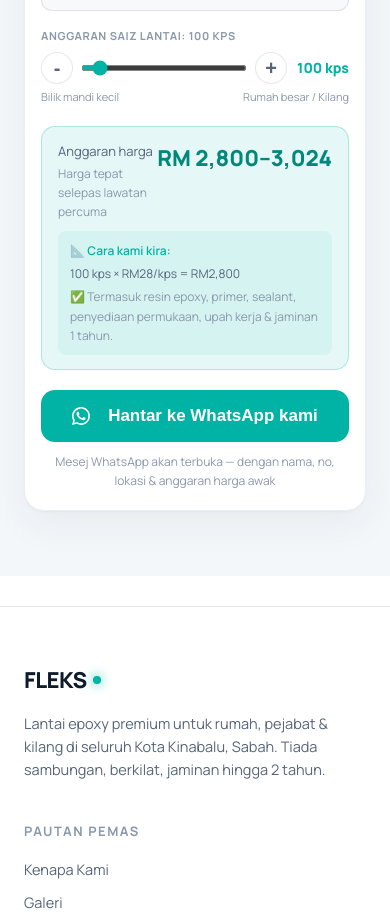
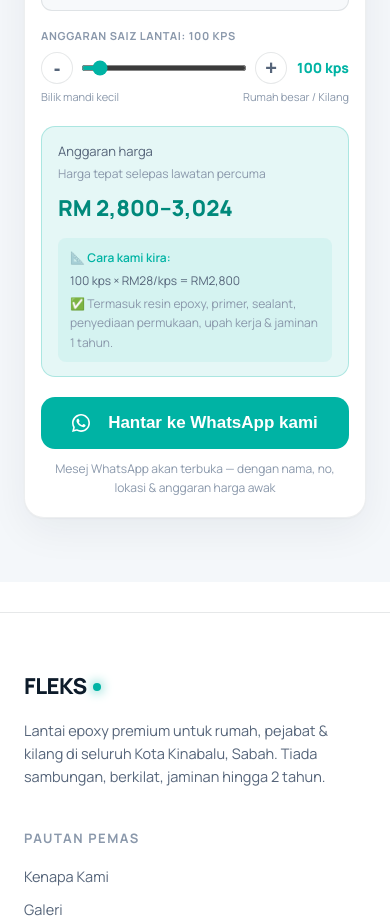
Before and after one commit to eddypoch88/fleks-epoxy-website, a Next.js app: page / in a window 390 px wide. Shown: the part 8280-9203 px from the top of the page. Built offline with nearby package versions, Linux system fonts and the light colour scheme; some icons are missing.

Commit message:
fix: stack price-est label/desc above big price so mobile & desktop match cleanly

```diff
--- a/src/components/BookingForm.jsx
+++ b/src/components/BookingForm.jsx
@@ -187,13 +187,11 @@ export default function BookingForm() {
                     <span>{t("booking.sizeS1")}</span><span>{t("booking.sizeS2")}</span>
                   </div>
                 </div>
-                <div className="price-est" style={{ flexDirection: "column", gap: "10px" }}>
-                  <div style={{ display: "flex", justifyContent: "space-between", alignItems: "flex-start" }}>
-                    <div>
-                      <div className="pe-label">{t("booking.priceLabel")}</div>
-                      <div style={{ fontSize: "12px", color: "var(--muted2)", marginTop: "2px" }}>{t("booking.priceDesc")}</div>
-                    </div>
-                    <div className="pe-range">{getPriceBreakdown(sqft).range}</div>
+                <div className="price-est" style={{ flexDirection: "column", alignItems: "stretch", gap: "12px" }}>
+                  <div style={{ display: "flex", flexDirection: "column", gap: "2px" }}>
+                    <div className="pe-label">{t("booking.priceLabel")}</div>
+                    <div style={{ fontSize: "12px", color: "var(--muted2)" }}>{t("booking.priceDesc")}</div>
+                    <div className="pe-range" style={{ marginTop: "6px", whiteSpace: "normal" }}>{getPriceBreakdown(sqft).range}</div>
                   </div>
                   <div style={{ background: "rgba(0,179,164,0.07)", borderRadius: "8px", padding: "10px 12px", fontSize: "12px", color: "var(--muted)", lineHeight: "1.6" }}>
                     <div style={{ fontWeight: "600", color: "var(--accent)", marginBottom: "4px" }}>{t("booking.calcTitle")}</div>
```
